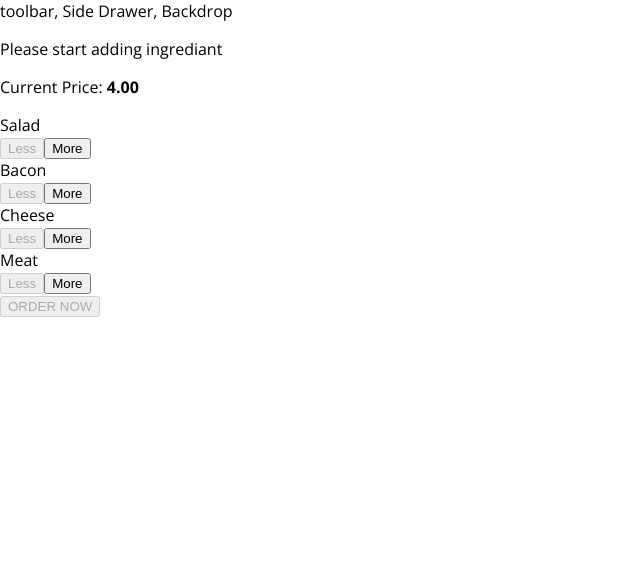
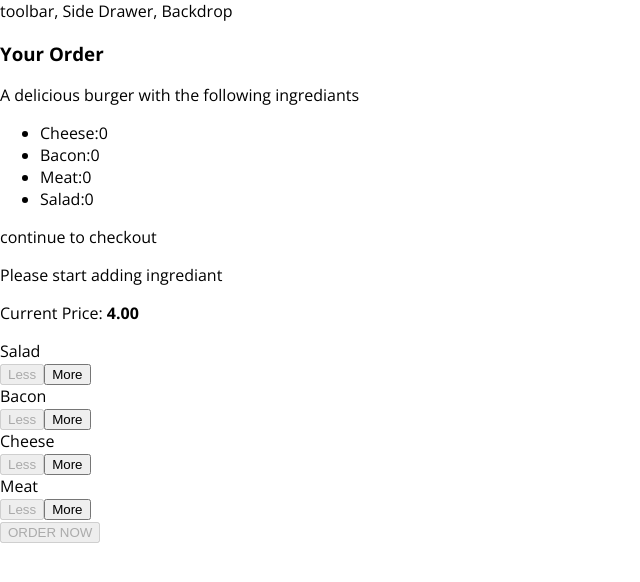
Before and after one commit to ANANDKNIT/burger-builder, a React app: page / in a window 1280 px wide. Shown: the top 582 px of the page, without its empty margins (0-640 px from the left). Built offline with nearby package versions, Linux system fonts and the light colour scheme.

Commit message:
added modal for Order now

```diff
--- /dev/null
+++ b/src/components/Burger/OrderSummary/OrderSummary.js
@@ -0,0 +1,23 @@
+import React from "react";
+import Aux from "../../../hoc/Aux";
+const orderSummary = props => {
+  const ingrediantSummary = Object.keys(props.ingrediants).map(igKey => {
+    return (
+      <li key={igKey}>
+        <span style={{ textTransform: "capitalize" }}>{igKey}</span>:
+        {props.ingrediants[igKey]}
+      </li>
+    );
+  });
+
+  return (
+    <Aux>
+      <h3>Your Order</h3>
+      <p>A delicious burger with the following ingrediants</p>
+      <ul>{ingrediantSummary}</ul>
+      <p>continue to checkout</p>
+    </Aux>
+  );
+};
+
+export default orderSummary;
--- /dev/null
+++ b/src/components/UI/Modal/Modal.css
@@ -0,0 +1,20 @@
+.Modal {
+    position: fixed;
+    z-index: 500;
+    background-color: white;
+    width: 70%;
+    border: 1px solid #ccc;
+    box-shadow: 1px 1px 1px black;
+    padding: 16px;
+    left: 15%;
+    top: 30%;
+    box-sizing: border-box;
+    transition: all 0.3s ease-out;
+}
+
+@media (min-width: 600px) {
+    .Modal {
+        width: 500px;
+        left: calc(50% - 250px);
+    }
+}
--- /dev/null
+++ b/src/components/UI/Modal/Modal.js
@@ -0,0 +1,7 @@
+import React from "react";
+import classes from "./Modal.css";
+const modal = props => {
+  return <div className={classes.Modal}>{props.children}</div>;
+};
+
+export default modal;
--- a/src/containers/BurgerBuilder/BurgerBuilder.js
+++ b/src/containers/BurgerBuilder/BurgerBuilder.js
@@ -2,7 +2,8 @@
 import Aux from "../../hoc/Aux";
 import Burger from "../../components/Burger/Burger";
 import Buildcontrols from "../../components/Burger/BuildControls/BuildControls";
-
+import Modal from "../../components/UI/Modal/Modal";
+import OrderSummary from "../../components/Burger/OrderSummary/OrderSummary";
 const INGREDIANT_PRICES = {
   cheese: 1.5,
   bacon: 2.3,
@@ -18,7 +19,7 @@
       salad: 0
     },
     totalPrice: 4,
-    purchasable:false
+    purchasable: false
   };
   addIngrediantsHandler = type => {
     const oldCount = this.state.ingrediant[type];
@@ -52,14 +53,16 @@
     this.updatePurchaseState(updatedIngrediants);
   };
 
-  updatePurchaseState (updatedIngrediants) {
-const ingrediant={...updatedIngrediants};
-const sum=Object.keys(ingrediant).map(igkey=>{
-  return ingrediant[igkey]
-}).reduce((sum,el)=>{
-  return sum+=el
-},0)
-this.setState({purchasable:sum>0});
+  updatePurchaseState(updatedIngrediants) {
+    const ingrediant = { ...updatedIngrediants };
+    const sum = Object.keys(ingrediant)
+      .map(igkey => {
+        return ingrediant[igkey];
+      })
+      .reduce((sum, el) => {
+        return (sum += el);
+      }, 0);
+    this.setState({ purchasable: sum > 0 });
   }
 
   render() {
@@ -69,6 +72,9 @@
     }
     return (
       <Aux>
+        <Modal>
+          <OrderSummary ingrediants={this.state.ingrediant} />
+        </Modal>
         <Burger ingrediant={this.state.ingrediant} />
         <Buildcontrols
           ingrediantAdded={this.addIngrediantsHandler}
```
Also changed, not shown: src/components/UI/Backdrop/Backdrop.js (added).
